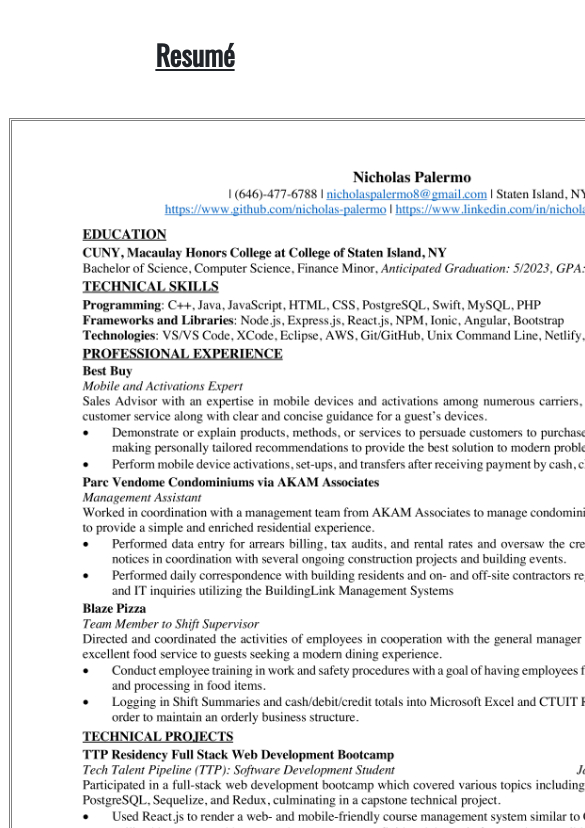
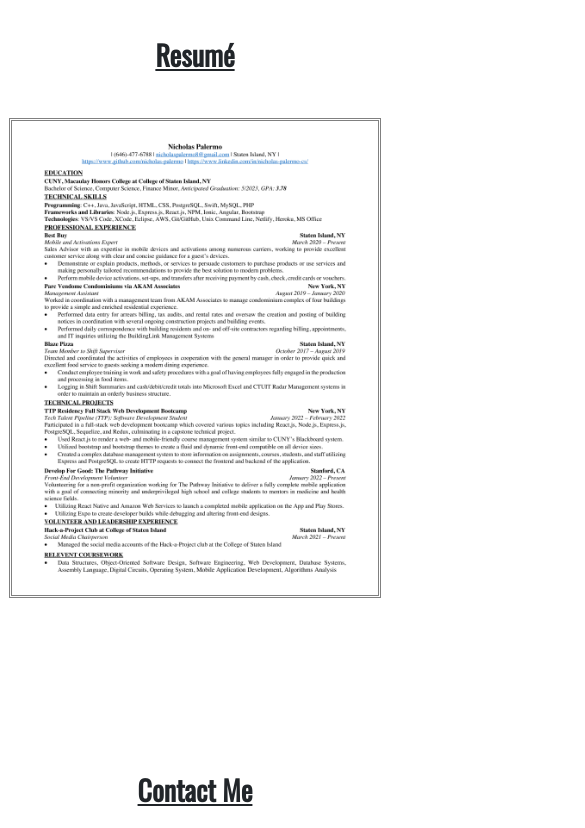
Before and after one commit to nicholas-palermo/NickPalermo.com, a plain HTML site: page index.html in a window 390 px wide. Shown: the part 3940-4768 px from the top of the page, 585 px wide, since content can reach past the window. Drawn offline with nearby package versions, Linux system fonts and the light colour scheme; grey boxes are pictures that could not be loaded; a web font is replaced by a local one.

Commit message:
fixed mobile issue with resume view

```diff
--- a/style.css
+++ b/style.css
@@ -205,5 +205,6 @@ a h5, button h5 {
     margin-bottom: 50px;
     outline: grey;
     outline-style: double;
-    width: 800px;
+    width: 100%;
+    height: 100%;
 }
```
